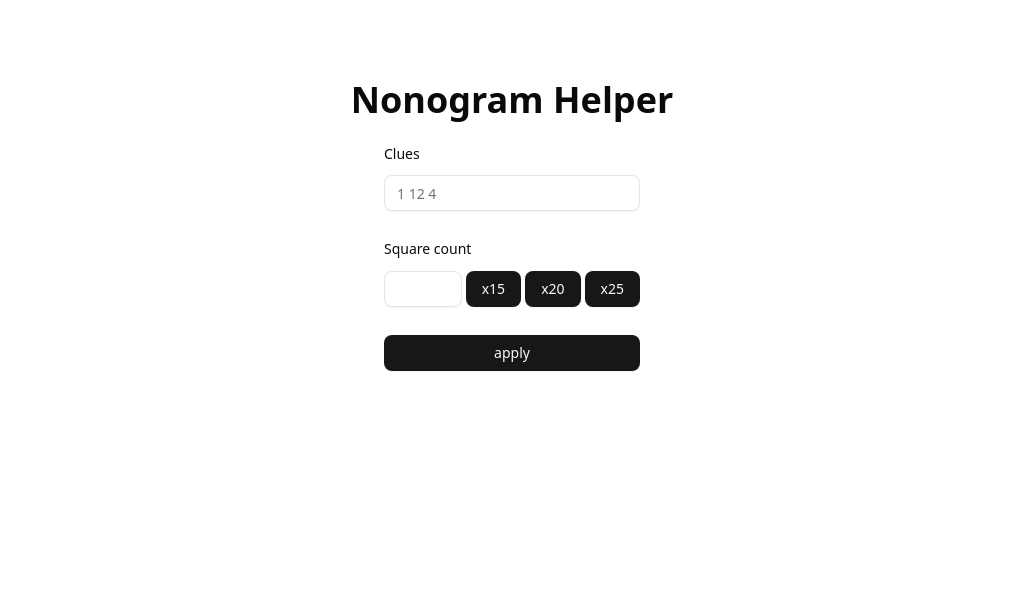
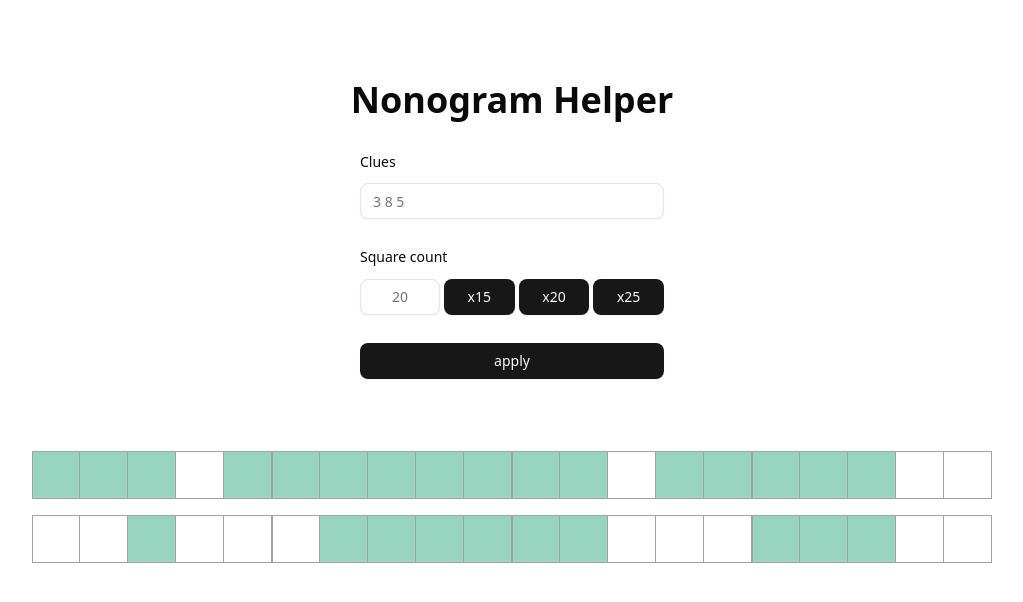
Before and after one commit to FizzyElt/nonogram-helper, a Svelte app: page / in a window 1280 px wide. Shown: the top 602 px of the page, without its empty margins (128-1151 px from the left). Built offline with nearby package versions, Linux system fonts and the light colour scheme.

Commit message:
improve user experience

```diff
--- a/src/App.svelte
+++ b/src/App.svelte
@@ -7,27 +7,46 @@
 	import { Button } from "$lib/components/ui/button";
 	import * as Field from "$lib/components/ui/field";
 
+	const initClues = [3, 8, 5];
+	const initRowLen = 20;
+
 	let value = $state("");
 	let rowLenValue = $state("");
-	let clues = $state<number[]>([3, 3, 3, 3, 3]);
+	let clues = $state<number[]>([]);
 	let rowLen = $state(0);
-	let leftClues = $derived(fillClues(clues, rowLen));
-	let filledClues = $derived(calcFillClues(clues, rowLen));
+
+	const isApplied = $derived(!(clues.length === 0 && rowLen === 0));
+
+	const { leftClues, filledClues } = $derived.by(() => {
+		if (isApplied) {
+			return {
+				leftClues: fillClues(clues, rowLen),
+				filledClues: calcFillClues(clues, rowLen)
+			};
+		}
+
+		return {
+			leftClues: fillClues(initClues, initRowLen),
+			filledClues: calcFillClues(initClues, initRowLen)
+		};
+	});
 </script>
 
 <main>
 	<div class="mt-20 flex flex-col items-center gap-6">
 		<h1 class="text-4xl font-bold">Nonogram Helper</h1>
-		<div class="w-full max-w-3xs">
+		<div class="w-full max-w-xs overflow-scroll p-2">
 			<form
 				onsubmit={(e) => {
 					e.preventDefault();
-					clues = pipe(
-						value,
-						String.trim,
-						String.split(" "),
-						Array.map((s) => Number.parse(s).pipe(Option.getOrElse(() => 0)))
-					);
+					clues = String.isNonEmpty(value)
+						? pipe(
+								value,
+								String.trim,
+								String.split(/\s+/),
+								Array.map((s) => Number.parse(s).pipe(Option.getOrElse(() => 0)))
+							)
+						: [];
 
 					rowLen = Number.parse(rowLenValue).pipe(Option.getOrElse(() => 0));
 				}}
@@ -38,9 +57,19 @@
 							<Field.Label>Clues</Field.Label>
 							<Input
 								class="max-w-xs"
-								placeholder="1 12 4"
-								{value}
-								onchange={(e) => (value = e.currentTarget.value)}
+								placeholder={pipe(
+									initClues,
+									Array.map((n) => n.toString()),
+									Array.join(" ")
+								)}
+								bind:value={
+									() => value,
+									(v) => {
+										if (/^[0-9\s]*$/g.test(v)) {
+											value = v;
+										}
+									}
+								}
 							/>
 						</Field.Field>
 						<Field.Field>
@@ -48,12 +77,19 @@
 							<div class="flex gap-x-1">
 								<Input
 									class="max-w-20 text-center"
-									value={rowLenValue}
-									onchange={(e) => (rowLenValue = e.currentTarget.value)}
+									placeholder={initRowLen.toString()}
+									bind:value={
+										() => rowLenValue,
+										(v) => {
+											if (/^[0-9]*$/g.test(v)) {
+												rowLenValue = v;
+											}
+										}
+									}
 								/>
-								<Button class="flex-1" onclick={(e) => (rowLenValue = "15")}>x15</Button>
-								<Button class="flex-1" onclick={(e) => (rowLenValue = "20")}>x20</Button>
-								<Button class="flex-1" onclick={(e) => (rowLenValue = "25")}>x25</Button>
+								<Button class="flex-1" onclick={() => (rowLenValue = "15")}>x15</Button>
+								<Button class="flex-1" onclick={() => (rowLenValue = "20")}>x20</Button>
+								<Button class="flex-1" onclick={() => (rowLenValue = "25")}>x25</Button>
 							</div>
 						</Field.Field>
 						<Field.Field orientation="horizontal">
@@ -63,7 +99,9 @@
 				</Field.Set>
 			</form>
 		</div>
-		<Row clues={leftClues} />
-		<Row clues={filledClues} />
+		<div class="mt-6 flex max-w-full flex-col gap-y-4 overflow-scroll p-4">
+			<Row clues={leftClues} lowOpacity={!isApplied} />
+			<Row clues={filledClues} lowOpacity={!isApplied} />
+		</div>
 	</div>
 </main>
--- a/src/lib/Row.svelte
+++ b/src/lib/Row.svelte
@@ -2,19 +2,20 @@
 	import { clsx } from "clsx";
 	interface RowProps {
 		clues: boolean[];
+		lowOpacity?: boolean;
 	}
 
-	const { clues }: RowProps = $props();
+	const { clues, lowOpacity = false }: RowProps = $props();
 </script>
 
 {#if clues.length > 0}
-	<div class="grid auto-cols-fr grid-flow-col">
+	<div class={clsx("flex w-fit", lowOpacity ? "opacity-40" : undefined)}>
 		{#each clues as fill, idx}
 			<div
 				class={clsx(
 					"h-12 w-12 border-y border-r border-primary",
 					fill ? "bg-emerald-600" : undefined,
-					idx === 0 ? "border-l" : undefined
+					idx % 5 === 0 ? "border-l" : undefined
 				)}
 				data-active={fill ? "" : undefined}
 			></div>
```
